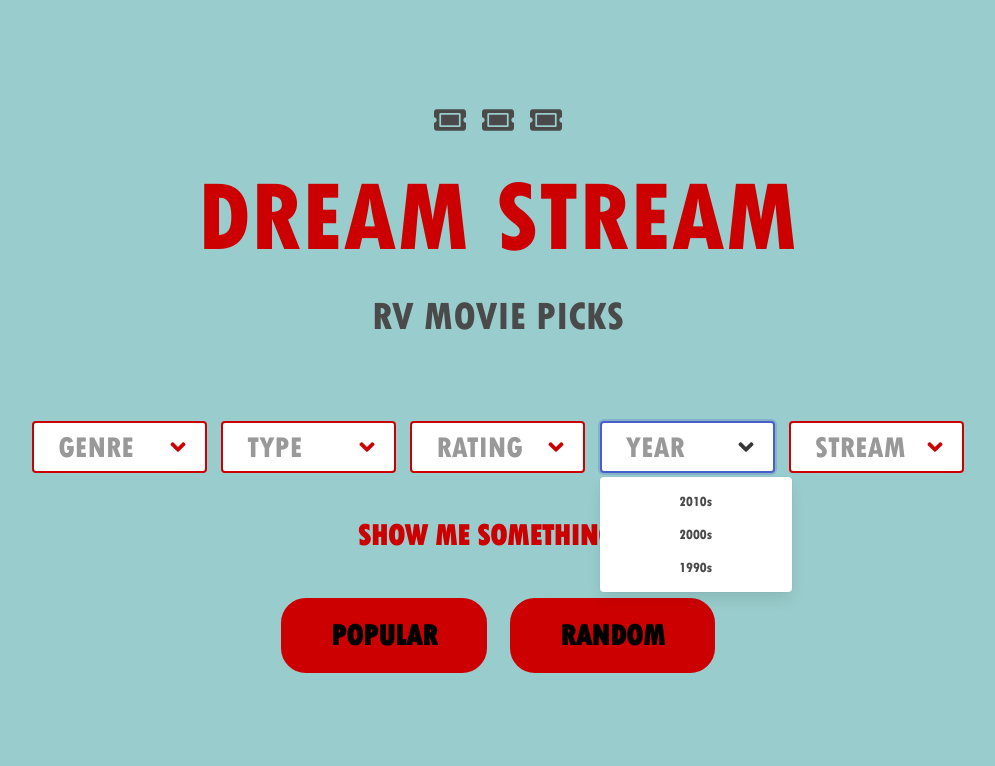
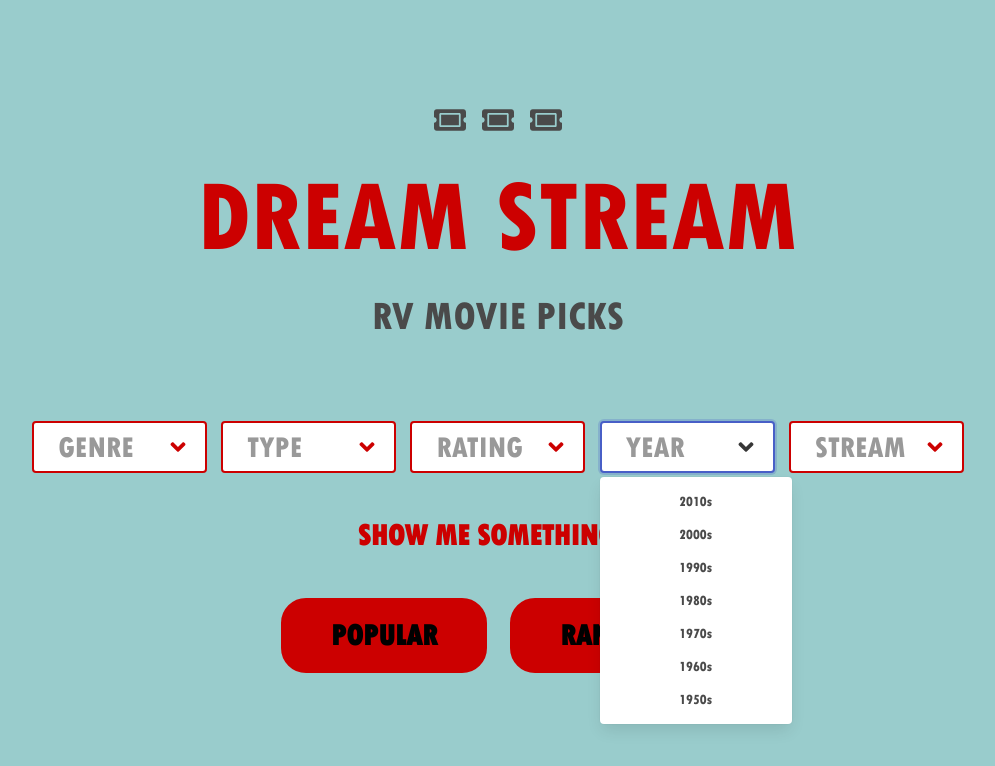
Before and after one commit to rv-arothman/case-comp21, a React (Create React App) app: page / in a window 1280 px wide. Both pictures are taken after a click on the button "YEAR". Shown: the top 766 px of the page, without its empty margins (142-1137 px from the left). Built offline with nearby package versions, Linux system fonts and the light colour scheme.

Commit message:
Added extra decades

```diff
--- a/src/components/Landing/index.js
+++ b/src/components/Landing/index.js
@@ -245,14 +245,26 @@ class Landing extends React.Component {
                     </div>
                     <div className="dropdown-menu" id="dropdown-menu" role="menu">
                         <div id="year" className="dropdown-content">
-                            <div onClick={populateForm} className="dropdown-item">
+                            <div onClick={populateForm} className="dropdown-item is-active">
                                 2010s
                             </div>
                             <div onClick={populateForm} className="dropdown-item">
                                 2000s
                             </div>
-                            <div onClick={populateForm} className="dropdown-item is-active">
+                            <div onClick={populateForm} className="dropdown-item">
                                 1990s
+                            </div>
+                            <div onClick={populateForm} className="dropdown-item">
+                                1980s
+                            </div>
+                            <div onClick={populateForm} className="dropdown-item">
+                                1970s
+                            </div>
+                            <div onClick={populateForm} className="dropdown-item">
+                                1960s
+                            </div>
+                            <div onClick={populateForm} className="dropdown-item">
+                                1950s
                             </div>
                         </div>
                     </div>
```
